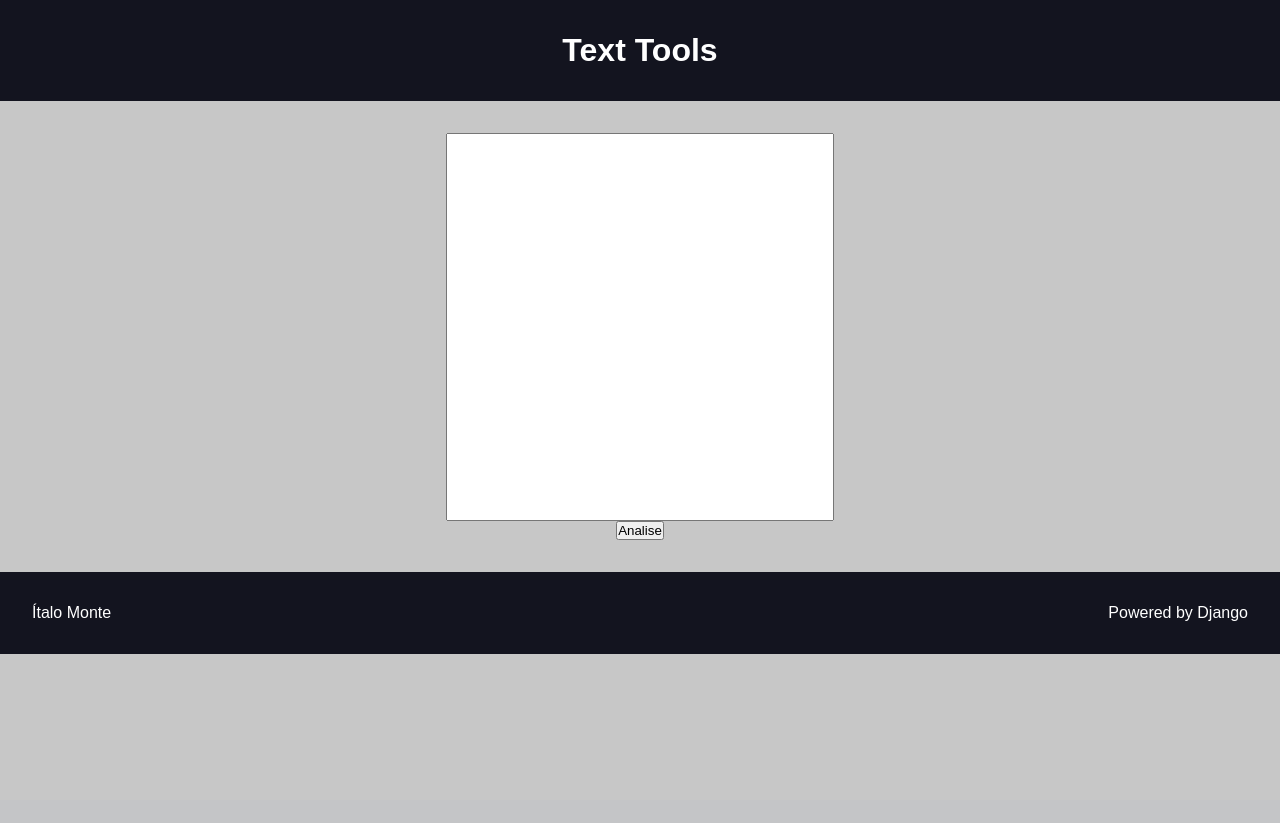
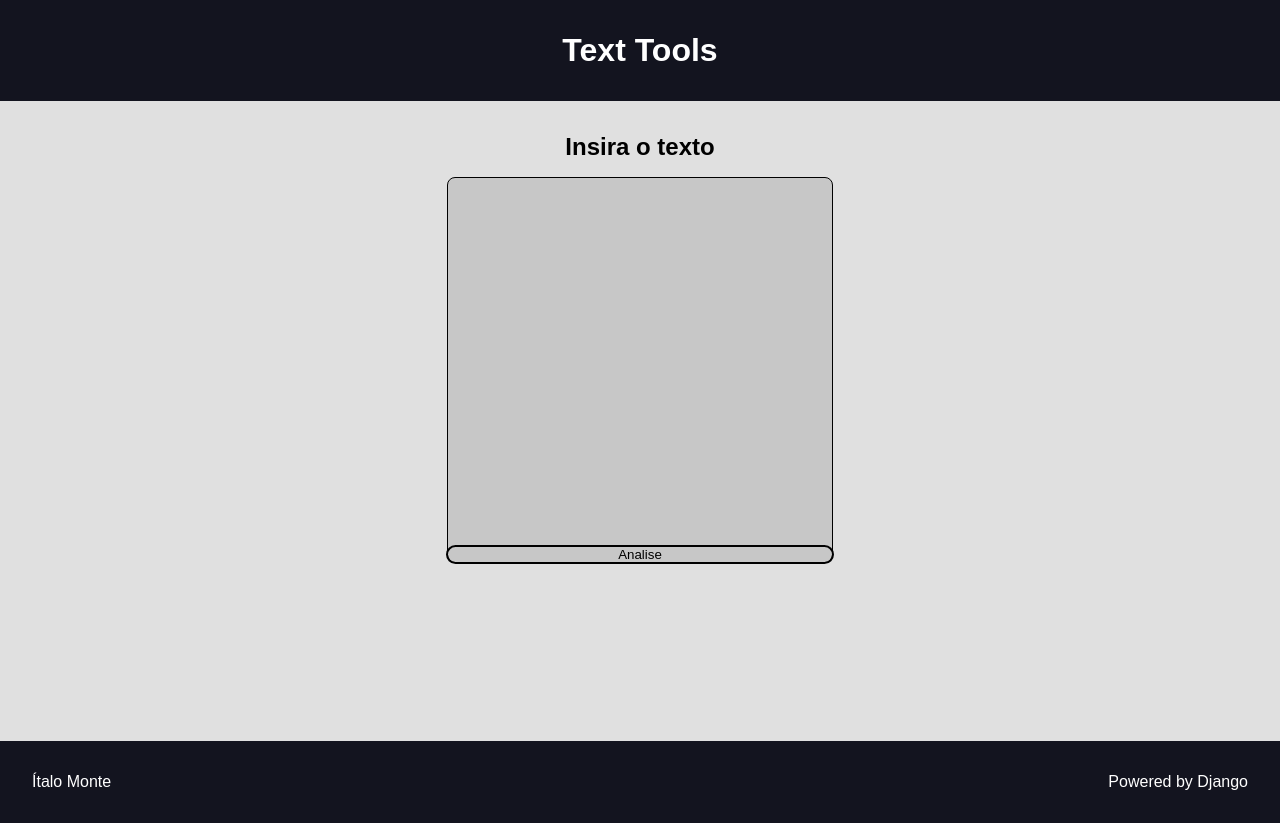
Before and after one commit to italomonte/Text-Tools, a Django app: page / in a window 1280 px wide. Before the commit the page ends 654 px from the top, so only its background shows below. Run offline with Django 4.2, Linux system fonts and the light colour scheme; some web fonts are replaced.

Commit message:
form css

```diff
--- a/text_tools/templates/text_tools/home.html
+++ b/text_tools/templates/text_tools/home.html
@@ -60,7 +60,7 @@
         * {
             padding: 0;
             margin: 0;
-            box-sizing: 0;
+            box-sizing: border-box;
         }
 
         head {
@@ -69,7 +69,7 @@
 
         body {
             font-family: 'Mooli', sans-serif;
-            background: var(--color-gray-2);
+            background: var(--color-gray-1);
         }
 
         a {
@@ -96,16 +96,69 @@
             max-width: 144rem;
         }
 
+        .main-content-container {
+            display: flex;
+            justify-content: center;
+            min-height: 80vh;
+        }
+
         .main-content {
+            padding-top: 0;
+            padding-bottom: 0;
+            display: flex;
+            flex-flow: column nowrap;
+            align-items: center;
+            max-height: fit-content;
+            justify-content: center;
+        }
+
+        .main-content h2 {
+            padding-bottom: 1rem;
+        }
+
+        .input-form {
             display: flex;
             flex-flow: column wrap;
             justify-content: center;
             align-items: center;
+            gap: 1rem;
+            border: .1rem solid var(--color-black);
+            border-radius: .5rem;
+            background: var(--color-gray-2);
+            border-color: var(--color-black);
+            transition: all 200ms ease-in-out;
+            position: relative;
+
         }
 
-        .main-input {
+        .input-form:focus-within {
+            background-color: var(--color-white);
+            border-color: var(--color-debug-light);
+        }
+
+        .text-input {
             width: 24rem;
             height: 24rem;
+            border: none;
+            background: none;
+            outline: none;
+
+        }
+
+        .analyze-button {
+            position: absolute;
+            border: none;
+            background: none;
+            border-radius: .5rem;
+            outline: 2px solid var(--color-black);
+            min-width: 100%;
+            bottom: 0;
+            transition: all 200ms ease-in-out;
+
+        }
+
+        .analyze-button:hover {
+            background: var(--color-info-dark);
         }
 
         .main-footer {
@@ -129,17 +182,22 @@
 <body>
     <header class="main-header">
         <div class="main-title container">
-            <a href="\">
+            <a href="">
                 <h1>Text Tools</h1>
             </a>
         </div>
     </header>
 
     <main>
-        <div class="main-container-content">
+        <div class="main-content-container container">
             <div class="main-content container">
-                <input class="main-input" type="text">
-                <button class="button-analyze">Analise</button>
+                <h2>Insira o texto</h2>
+
+                <form action="" class="input-form">
+                    <input class="text-input form" type="text">
+                    <button class="analyze-button form" type="submit">Analise</button>
+                </form>
+
             </div>
         </div>
     </main>
```
